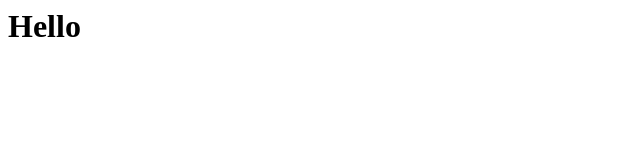
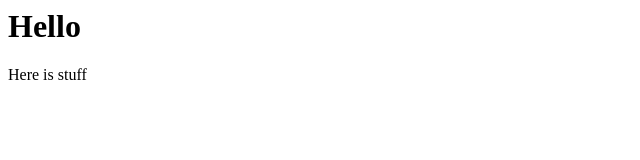
Before and after one commit to cs401-fall2022/lesson14-nataliehahle, a plain HTML site: page index.html in a window 1280 px wide. Shown: the full height of the page, 0-640 px from the left. Drawn offline with Linux system fonts and the light colour scheme.

Commit message:
Update index.html

```diff
--- a/index.html
+++ b/index.html
@@ -1 +1,5 @@
 <h1>Hello</h1>
+
+<p>
+  Here is stuff
+</p>
```
